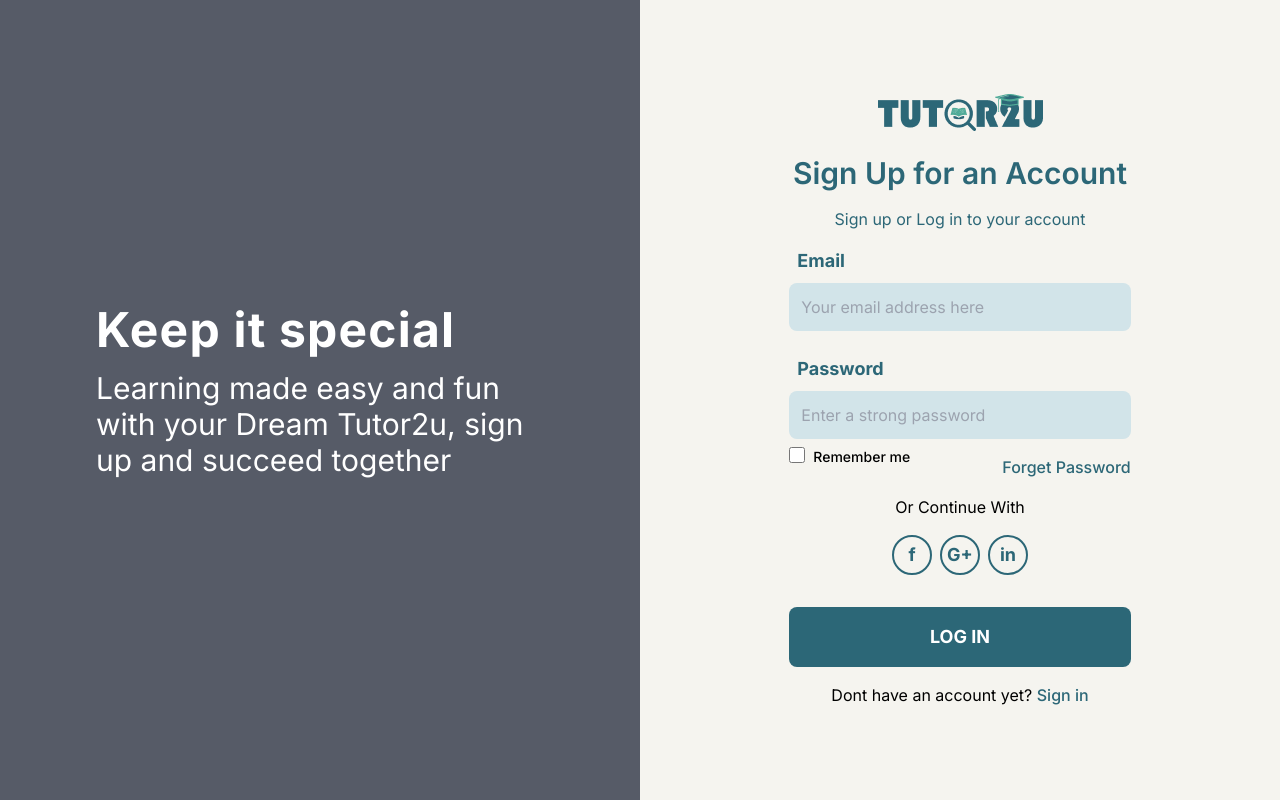
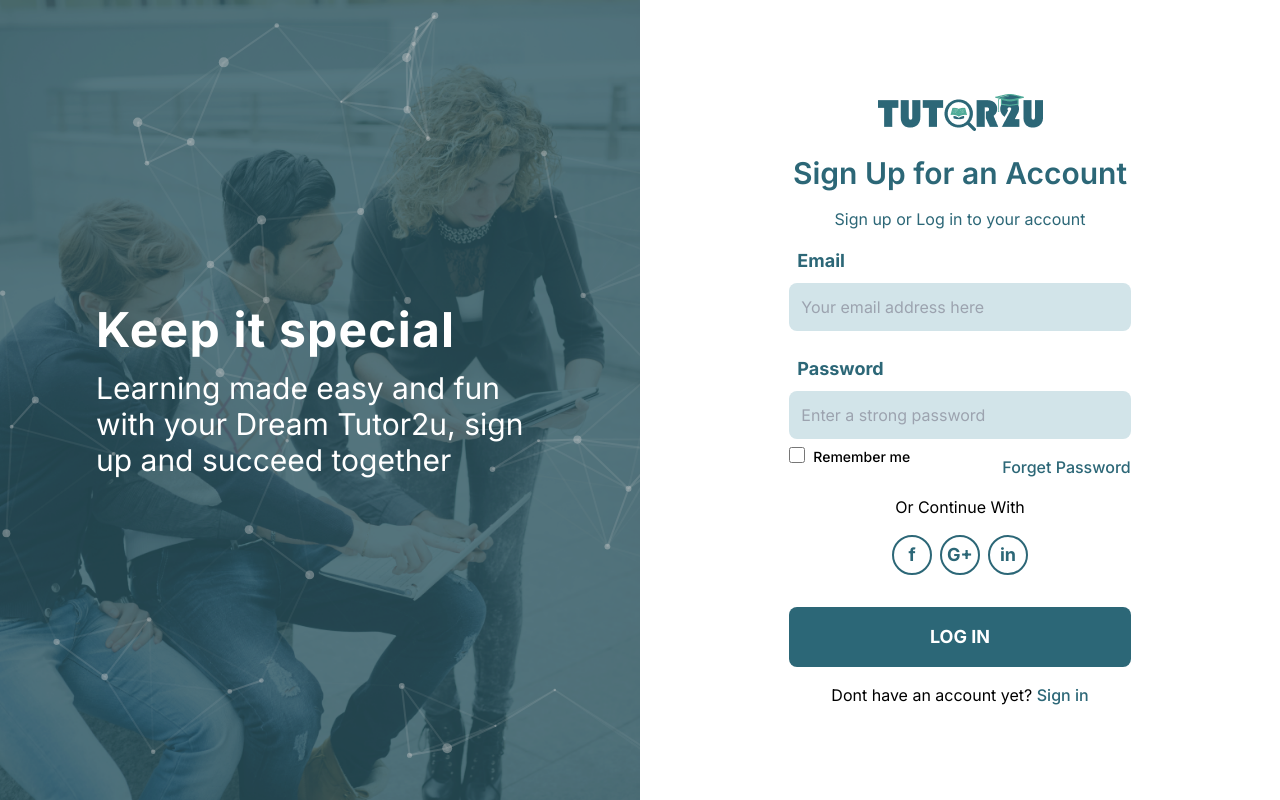
Before and after one commit to krazytofayel/tutor, a Next.js app: page /Signin in a window 1280 px wide. Built offline with nearby package versions, Linux system fonts and the light colour scheme.

Commit message:
update patricles

```diff
--- a/package.json
+++ b/package.json
@@ -15,7 +15,9 @@
     "react": "^18",
     "react-dom": "^18",
     "react-hook-form": "^7.48.2",
-    "swiper": "^11.0.5"
+    "react-tsparticles": "^2.12.2",
+    "swiper": "^11.0.5",
+    "tsparticles": "^2.12.0"
   },
   "devDependencies": {
     "autoprefixer": "^10.0.1",
--- a/src/app/AboutUs/page.jsx
+++ b/src/app/AboutUs/page.jsx
@@ -435,20 +435,20 @@ const AboutUs = () => {
               {/* right side small dev askquestionimg `url(${imagePath})` */}
               <div className="col-span-12 lg:col-span-3">
 
-                <div className=" w-auto  border border-gray-200 rounded-lg bg-cover bg-center shadow  " style={{ backgroundImage: `url('../../../public/assets/AboutUs/Group33745.png')` }}>
+                <div className=" w-auto  border border-gray-200 rounded-lg bg-cover bg-center shadow  "  style={{ backgroundImage: `url('/assets/AboutUs/Group33745.png')` }}>
                   <div className="p-3  py-16">
                     <div className="text-center  w-full">
-                      <h1 className="title-font text-black text-[28px]  title-font font-me  mb-4">
+                      <h1 className="title-font text-white text-[28px]  title-font font-me  mb-4">
                         Any Question
                       </h1>
-                      <p className="  mx-auto  font-normal   mb-4 text-back ">
+                      <p className="  mx-auto text-white   font-normal   mb-4 text-back ">
                         Do you have questions? We have answers. Check the most frequently asked questions regarding Kick-Ass Seniors
                       </p>
                     </div>
 
                     <div className="flex justify-center ">
                       <a href="#"
-                        className=" bg-[#2c6777] text-black no-underline hover:bg-[#4e84d4] mt-2  px-9 py-2 rounded-md    text-[16px] font-[500]"
+                        className=" bg-[#2c6777] text-white no-underline  mt-2  px-9 py-2 rounded-md    text-[16px] font-[500]"
                       >Ask Question</a>
 
 
--- /dev/null
+++ b/src/app/Signin/ParticleComponent/ParticleComponent.jsx
@@ -0,0 +1,96 @@
+import Particles from "react-tsparticles";
+import { loadFull } from "tsparticles";
+
+const ParticleBackground = () => {
+  const particlesInit = async (main) => {
+    console.log(main);
+
+
+    await loadFull(main);
+  };
+  const particlesLoaded = (container) => {
+    console.log(container);
+  };
+  return (
+    <Particles
+
+    id="tsparticles"
+    init={particlesInit}
+    loaded={particlesLoaded}
+    options={{
+      // background: {
+      //   background: `url(${bg})`,
+      // },
+      fpsLimit: 60,
+      interactivity: {
+        events: {
+          onClick: {
+            enable: true,
+            mode: "push",
+          },
+          onHover: {
+            enable: true,
+            mode: "repulse",
+          },
+          resize: true,
+        },
+        modes: {
+          push: {
+            quantity: 1,
+          },
+          repulse: {
+            distance: 150,
+            duration: 1,
+          },
+        },
+      },
+      particles: {
+        color: {
+          value: "#ffffff",
+        },
+        links: {
+          color: "#ffffff",
+          distance: 150,
+          enable: true,
+          opacity: 0.255,
+          width: 2,
+        },
+        collisions: {
+          enable: false,
+        },
+        move: {
+          direction: "none",
+          enable: true,
+          outModes: {
+            default: "bounce",
+          },
+          random: false,
+          speed: 3,
+          straight: false,
+        },
+        number: {
+          density: {
+            enable: true,
+            area: 800,
+          },
+          value: 80,
+        },
+        opacity: {
+          value: 0.4,
+        },
+        shape: {
+          type: "circle",
+        },
+        size: {
+          value: { min: 1, max: 5 },
+        },
+      },
+      detectRetina: true,
+    }}
+
+
+    />
+  );
+};
+
+export default ParticleBackground;
--- a/src/app/Signin/page.jsx
+++ b/src/app/Signin/page.jsx
@@ -1,8 +1,10 @@
+'use client'
 import Link from "next/link";
 
 import signinimg from "../../../public/assets/images/signin/signin-side-img.png";
 import logoimg from "../../../public/assets/images/navbar/main-logo.png";
 import Image from "next/image";
+import ParticleBackground from "./ParticleComponent/ParticleComponent";
 
 
 
@@ -16,11 +18,11 @@ const SignIn = () => {
           <section className="min-h-screen flex items-stretch text-black ">
 
               <div
-                  className="lg:flex z-10  w-1/2 hidden bg-gray-500 bg-no-repeat bg-cover relative items-center text-white"
-                   style={{ backgroundImage: `url(${signinimg})` }}
+                  className="lg:flex   w-1/2 hidden bg-gray-500 bg-no-repeat bg-cover relative items-center text-white"
+                  style={{ backgroundImage: `url('/assets/images/signin/signin-side-img.png')` }}
 
               >
-                       {/* <ParticleBackground/> */}
+                       <ParticleBackground/>
                   <div className="absolute bg-black opacity-20  inset-0 z-0"></div>
                   <div className="w-full xl:px-24 md:px-8 z-10">
                       <h1 className="xl:text-5xl lg:text-4xl font-bold text-left tracking-wide">
@@ -33,7 +35,7 @@ const SignIn = () => {
                   </div>
               </div>
 
-              <div className="lg:w-1/2 w-full flex items-center justify-center text-center xl:px-16 md:px-6 px-0 z-0 bg-[#f5f4ef]">
+              <div className="lg:w-1/2 w-full flex items-center justify-center text-center xl:px-16 md:px-6 px-0 z-0 bg-white">
                   {/* <div className="absolute lg:hidden z-10 inset-0 bg-gray-500 bg-no-repeat bg-cover items-center" style={{ backgroundImage: `url(${signinimg})` }}>
                       <div className="absolute bg-black opacity-60 inset-0 z-0 line18 z-0"></div>
                   </div> */}
```
Also changed, not shown: 1 other file (tests, documents, lock files or other folders).
